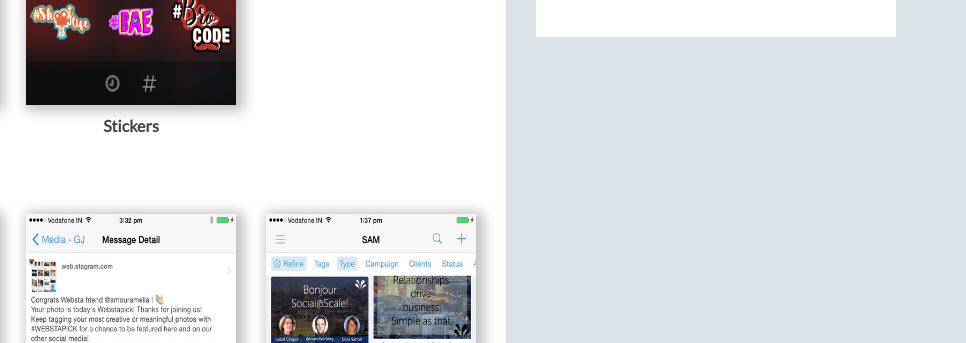
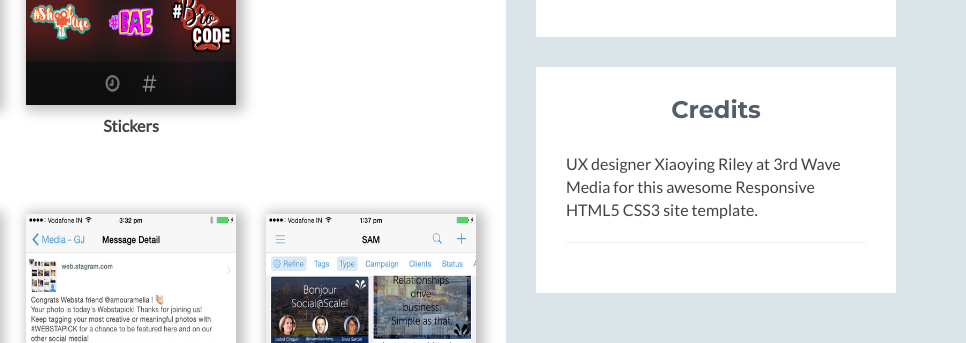
Before and after one commit to jaichaudhry/jaichaudhry, a website: page index.html in a window 1280 px wide. Shown: the part 1591-1934 px from the top of the page, 314-1280 px from the left. Drawn offline with nearby package versions, Linux system fonts and the light colour scheme.

Commit message:
Revert "Removing credits section."
This reverts commit 36f29ecec411d1d5034b482470331dfe2d1089fa.

```diff
--- a/index.html
+++ b/index.html
@@ -487,6 +487,18 @@
                         </div><!--//content-->
                     </div><!--//section-inner-->
                 </aside><!--//section-->
+
+                <aside class="credits aside section">
+                    <div class="section-inner">
+                        <h2 class="heading">Credits</h2>
+                        <div class="content">
+                                <p>UX designer Xiaoying Riley at 3rd Wave Media for this awesome Responsive HTML5 CSS3 site template.</p>
+                            <hr/>
+
+                        </div><!--//content-->
+                    </div><!--//section-inner-->
+                </aside><!--//section-->
+
             </div><!--//secondary-->
         </div><!--//row-->
     </div><!--//masonry-->
```
